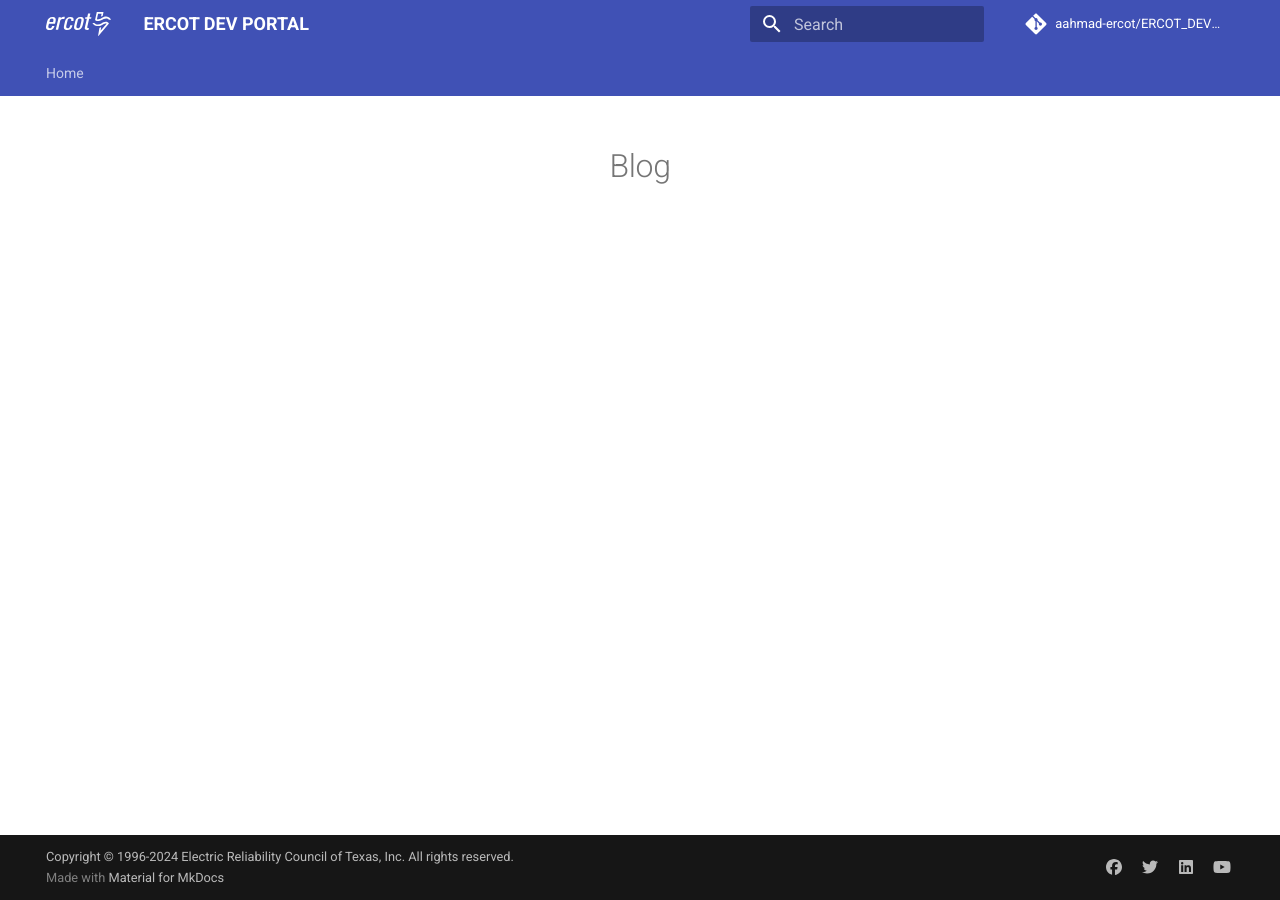
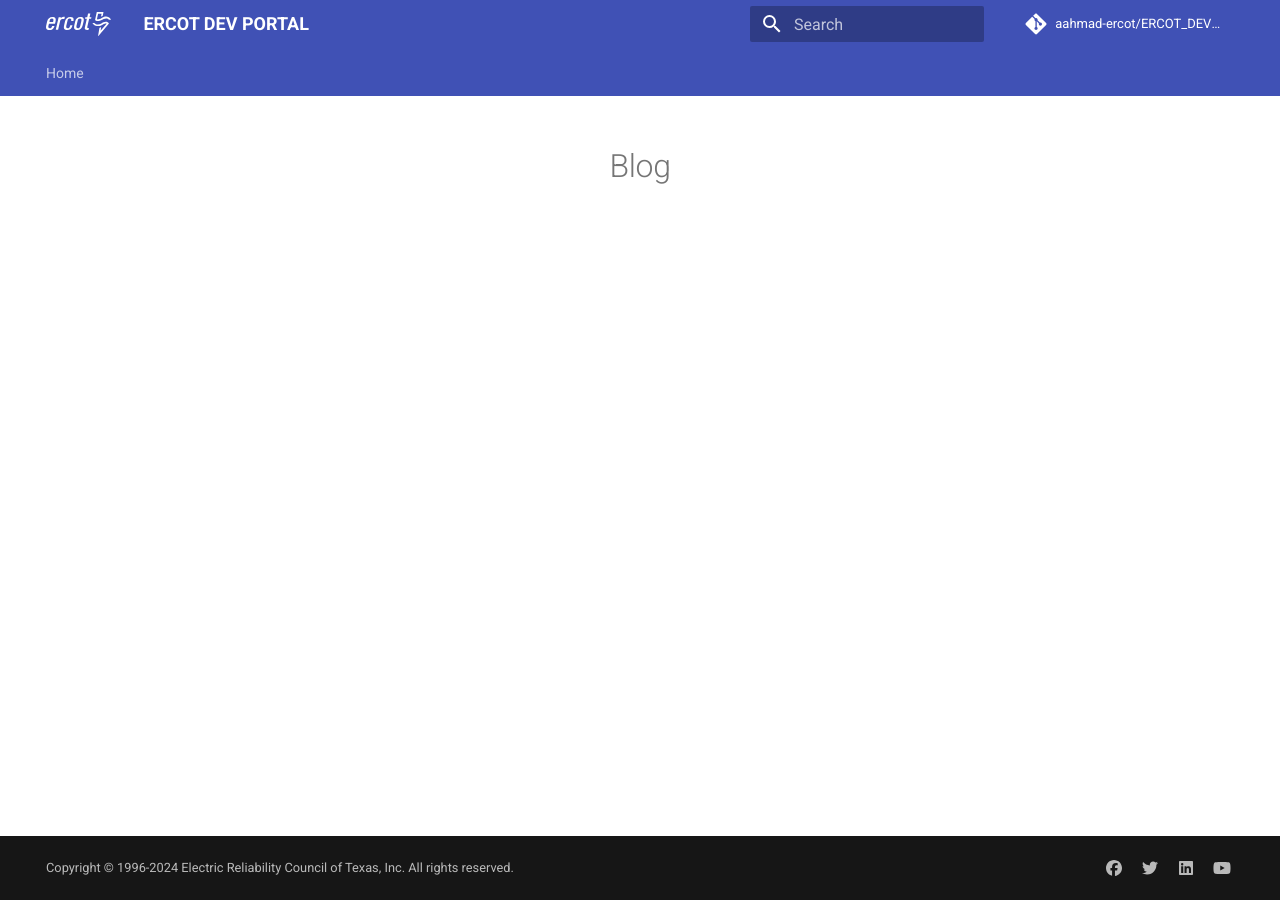
Before and after one commit to aahmad-ercot/ERCOT_DEVPORTAL, an MkDocs documentation site: the page built from docs/blog/index.md, in a window 1280 px wide. Built offline with MkDocs 1.6.1 and Material for MkDocs 9.7.7, drawn with Linux system fonts in a browser that asks for light colours; comment, search, counter and statistics services are not loaded.

Commit message:
Minor adds/edits

```diff
--- a/mkdocs.yml
+++ b/mkdocs.yml
@@ -18,7 +18,7 @@ theme:
     - header.autohide
     # - navigation.expand
     - navigation.footer
-        - navigation.indexes
+    - navigation.indexes
 
     # - navigation.instant
     # - navigation.instant.prefetch
@@ -48,13 +48,14 @@ plugins:
   - search:
       separator: '[\s\u200b\-_,:!=\[\]()"`/]+|\.(?!\d)|&[lg]t;|(?!\b)(?=[A-Z][a-z])'
   - git-revision-date-localized:
-      enable_creation_date: true
+      enable_creation_date: false
       fallback_to_build_date: true
  # - git-committers:
  #     repository: https://github.com/aahmad-ercot/ERCOT_DEVPORTAL
  #     branch: main
 
 extra:
+  generator: false
   status:
     new: Recently added
     deprecated: Deprecated
```
